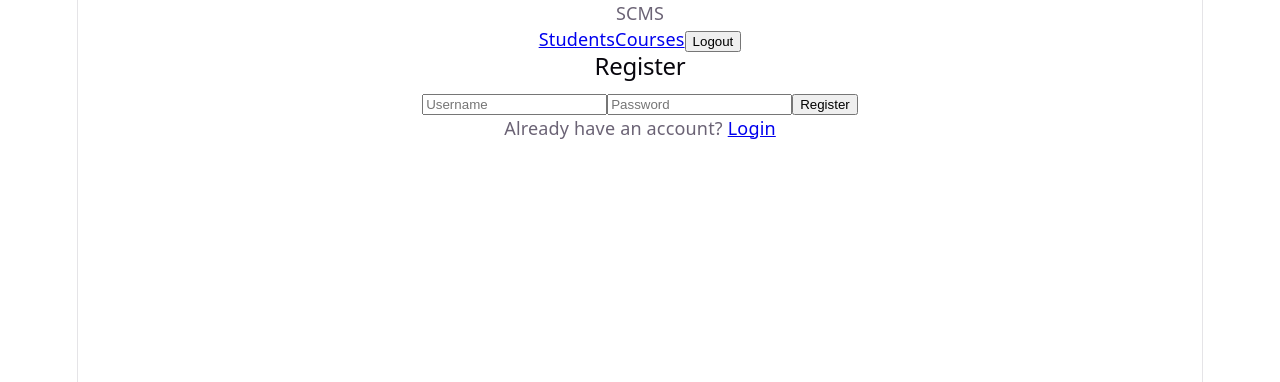
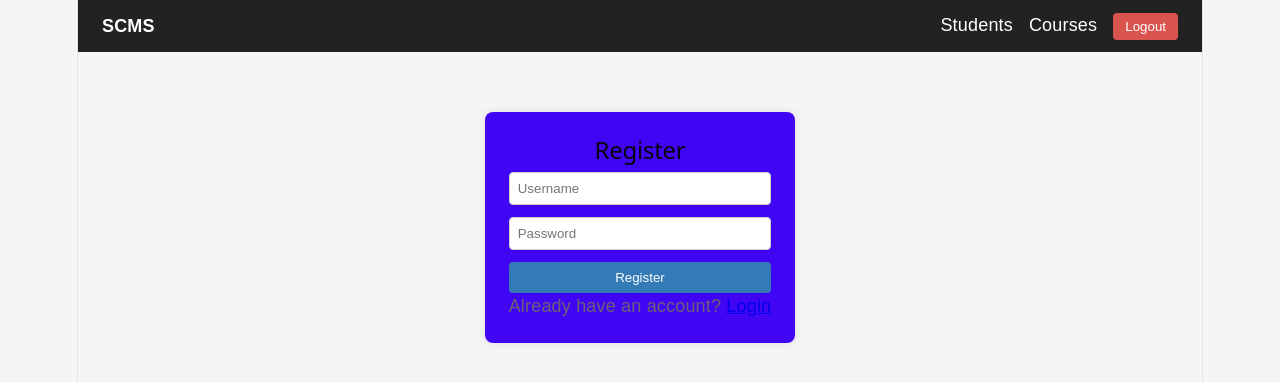
Before and after one commit to RakeshdotKR/student-course-management-system, a React (Vite) app in the folder scms-fe--/: page /register in a window 1280 px wide. Shown: the top 382 px of the page. Built offline with nearby package versions, Linux system fonts and the light colour scheme; no server answers; sample sign-in values are in the browser's storage.

Commit message:
modified app css file

```diff
--- a/scms-fe--/src/App.css
+++ b/scms-fe--/src/App.css
@@ -1,184 +1,132 @@
-.counter {
-  font-size: 16px;
-  padding: 5px 10px;
-  border-radius: 5px;
-  color: var(--accent);
-  background: var(--accent-bg);
-  border: 2px solid transparent;
-  transition: border-color 0.3s;
-  margin-bottom: 24px;
-
-  &:hover {
-    border-color: var(--accent-border);
-  }
-  &:focus-visible {
-    outline: 2px solid var(--accent);
-    outline-offset: 2px;
-  }
+* {
+  box-sizing: border-box;
 }
 
-.hero {
-  position: relative;
-
-  .base,
-  .framework,
-  .vite {
-    inset-inline: 0;
-    margin: 0 auto;
+body {
+  margin: 0;
+  font-family: Arial, sans-serif;
+  background: #f5f5f5;
 }
 
-  .base {
-    width: 170px;
-    position: relative;
-    z-index: 0;
+.navbar {
+  display: flex;
+  justify-content: space-between;
+  align-items: center;
+  padding: 12px 24px;
+  background: #222;
+  color: white;
 }
 
-  .framework,
-  .vite {
-    position: absolute;
+.navbar .brand {
+  font-weight: bold;
+  font-size: 18px;
 }
 
-  .framework {
-    z-index: 1;
-    top: 34px;
-    height: 28px;
-    transform: perspective(2000px) rotateZ(300deg) rotateX(44deg) rotateY(39deg)
-      scale(1.4);
+.nav-links a {
+  color: white;
+  margin-right: 16px;
+  text-decoration: none;
 }
 
-  .vite {
-    z-index: 0;
-    top: 107px;
-    height: 26px;
-    width: auto;
-    transform: perspective(2000px) rotateZ(300deg) rotateX(40deg) rotateY(39deg)
-      scale(0.8);
-  }
+.nav-links button {
+  background: #d9534f;
+  color: white;
+  border: none;
+  padding: 6px 12px;
+  border-radius: 4px;
+  cursor: pointer;
 }
 
-#center {
-  display: flex;
-  flex-direction: column;
-  gap: 25px;
-  place-content: center;
-  place-items: center;
-  flex-grow: 1;
-
-  @media (max-width: 1024px) {
-    padding: 32px 20px 24px;
-    gap: 18px;
-  }
+.auth-container {
+  max-width: 320px;
+  margin: 60px auto;
+  padding: 24px;
+  background: rgb(64, 5, 243);
+  border-radius: 8px;
+  box-shadow: 0 0 8px rgba(0,0,0,0.1);
 }
 
-#next-steps {
-  display: flex;
-  border-top: 1px solid var(--border);
-  text-align: left;
-
-  & > div {
-    flex: 1 1 0;
-    padding: 32px;
-    @media (max-width: 1024px) {
-      padding: 24px 20px;
-    }
+.auth-container input {
+  display: block;
+  width: 100%;
+  padding: 8px;
+  margin-bottom: 12px;
+  border: 1px solid #ccc;
+  border-radius: 4px;
 }
 
-  .icon {
-    margin-bottom: 16px;
-    width: 22px;
-    height: 22px;
+.auth-container button {
+  width: 100%;
+  padding: 8px;
+  background: #337ab7;
+  color: white;
+  border: none;
+  border-radius: 4px;
+  cursor: pointer;
 }
 
-  @media (max-width: 1024px) {
-    flex-direction: column;
-    text-align: center;
-  }
+.error {
+  color: #d9534f;
+  font-size: 14px;
 }
 
-#docs {
-  border-right: 1px solid var(--border);
-
-  @media (max-width: 1024px) {
-    border-right: none;
-    border-bottom: 1px solid var(--border);
-  }
+.page-container {
+  max-width: 800px;
+  margin: 24px auto;
+  padding: 16px;
+  background: white;
+  border-radius: 8px;
 }
 
-#next-steps ul {
-  list-style: none;
-  padding: 0;
+table {
+  width: 100%;
+  border-collapse: collapse;
+  margin-top: 16px;
+}
+
+th, td {
+  border: 1px solid #ddd;
+  padding: 8px;
+  text-align: left;
+}
+
+th {
+  background: #f0f0f0;
+}
+
+.form-row {
   display: flex;
   gap: 8px;
-  margin: 32px 0 0;
-
-  .logo {
-    height: 18px;
+  margin-bottom: 16px;
+  flex-wrap: wrap;
 }
 
-  a {
-    color: var(--text-h);
-    font-size: 16px;
-    border-radius: 6px;
-    background: var(--social-bg);
-    display: flex;
-    padding: 6px 12px;
-    align-items: center;
-    gap: 8px;
-    text-decoration: none;
-    transition: box-shadow 0.3s;
-
-    &:hover {
-      box-shadow: var(--shadow);
-    }
-    .button-icon {
-      height: 18px;
-      width: 18px;
-    }
+.form-row input, .form-row select {
+  padding: 6px;
+  border: 1px solid #ccc;
+  border-radius: 4px;
 }
 
-  @media (max-width: 1024px) {
-    margin-top: 20px;
-    flex-wrap: wrap;
-    justify-content: center;
-
-    li {
-      flex: 1 1 calc(50% - 8px);
+.form-row button {
+  padding: 6px 14px;
+  background: #337ab7;
+  color: white;
+  border: none;
+  border-radius: 4px;
+  cursor: pointer;
 }
 
-    a {
-      width: 100%;
-      justify-content: center;
-      box-sizing: border-box;
-    }
-  }
+.action-btn {
+  margin-right: 6px;
+  padding: 4px 8px;
+  border: none;
+  border-radius: 4px;
+  cursor: pointer;
 }
 
-#spacer {
-  height: 88px;
-  border-top: 1px solid var(--border);
-  @media (max-width: 1024px) {
-    height: 48px;
+.edit-btn { background: #f0ad4e; color: white; }
+.delete-btn { background: #d9534f; color: white; }
+.success {
+  color: #093109;
+  font-size: 14px;
 }
-}
-
-.ticks {
-  position: relative;
-  width: 100%;
-
-  &::before,
-  &::after {
-    content: '';
-    position: absolute;
-    top: -4.5px;
-    border: 5px solid transparent;
-  }
-
-  &::before {
-    left: 0;
-    border-left-color: var(--border);
-  }
-  &::after {
-    right: 0;
-    border-right-color: var(--border);
-  }
-}
```
Lines whose indentation alone changed are shown as unchanged.
